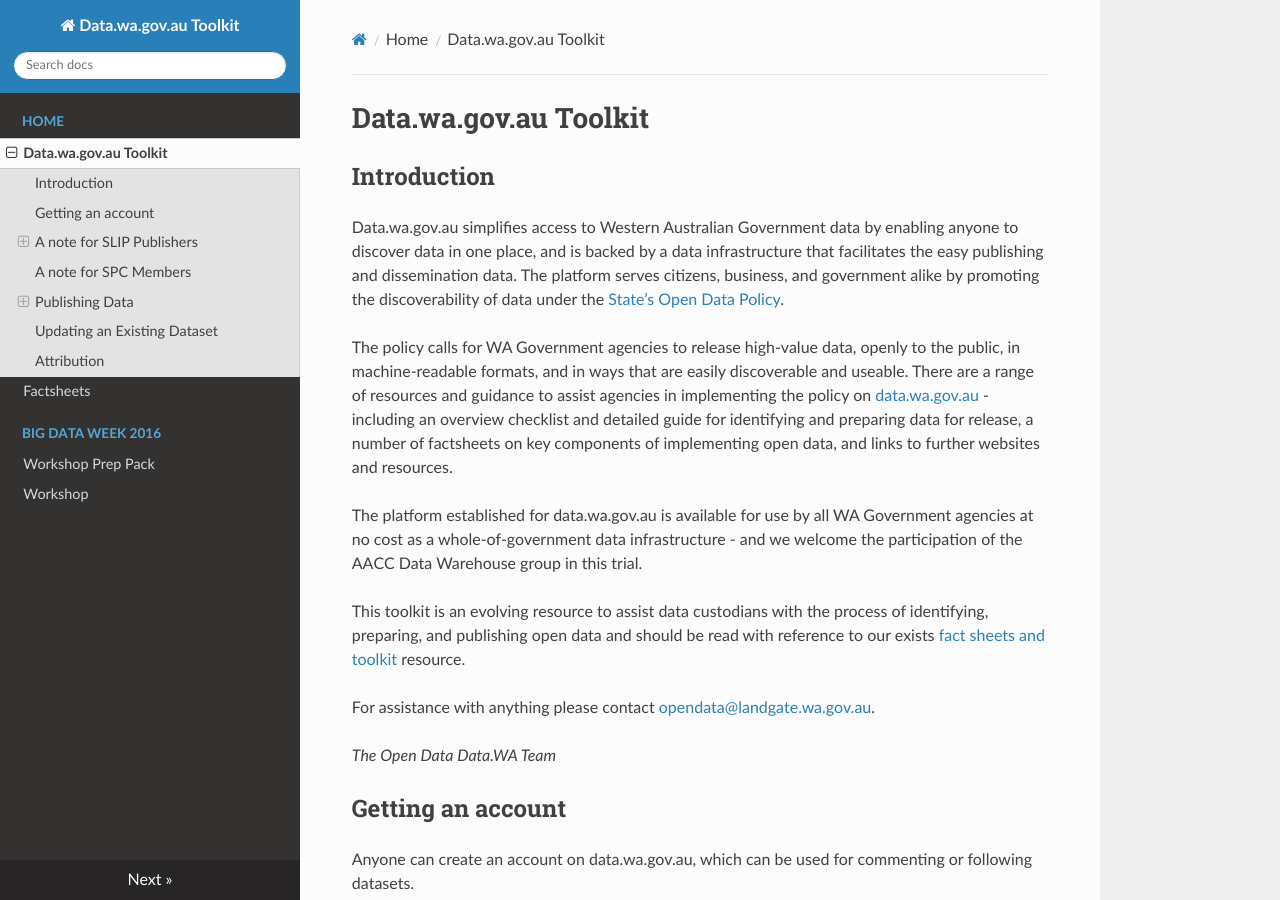
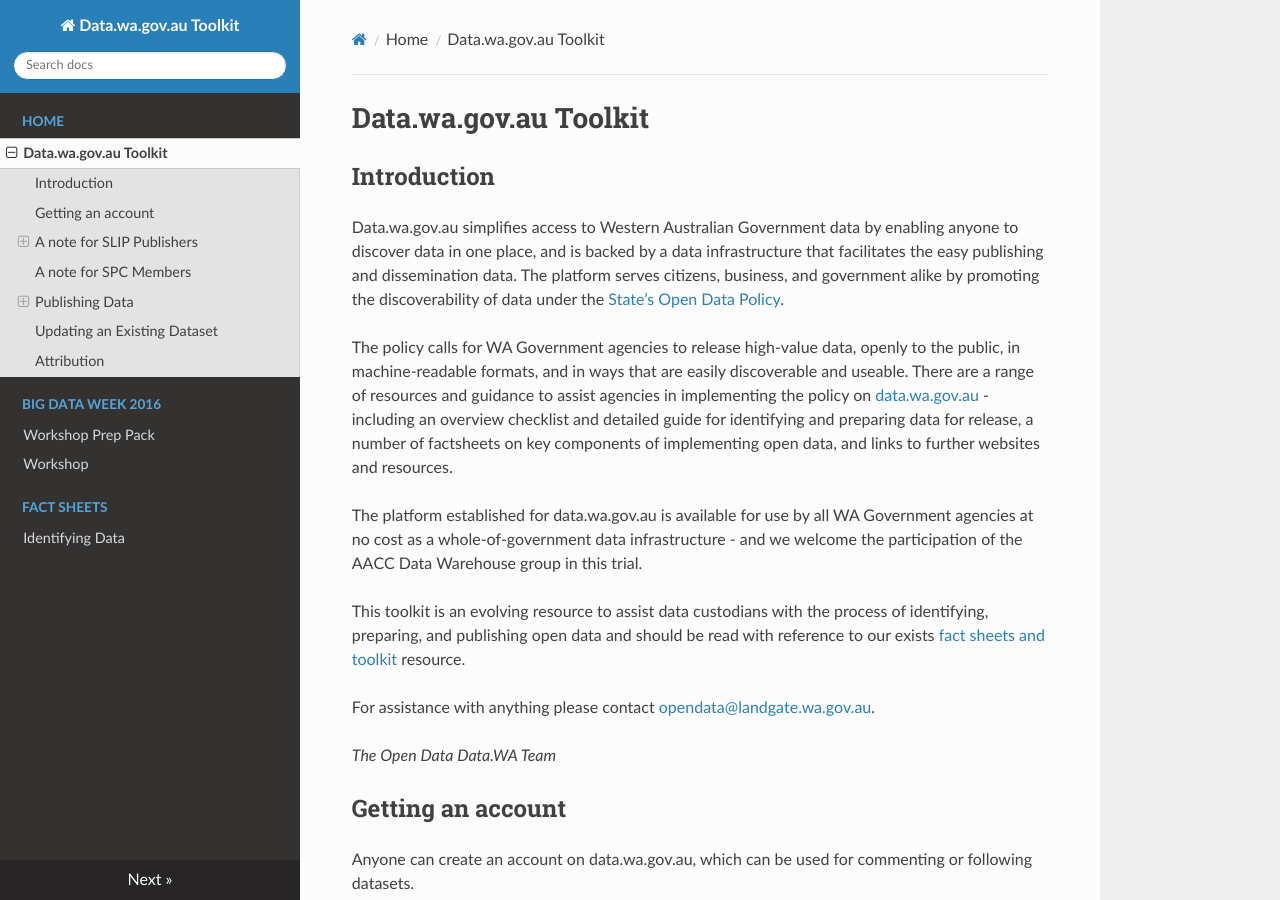
Before and after one commit to datawagovau/toolkit, an MkDocs documentation site: the page built from docs/index.md, in a window 1280 px wide and 900 px high. Built offline with MkDocs 1.6.1, drawn with Linux system fonts in a browser that asks for light colours; nearby versions of some CDN libraries; old or Windows-style settings are respelled for this version of MkDocs.

Commit message:
Update mkdocs.yml

```diff
--- a/mkdocs.yml
+++ b/mkdocs.yml
@@ -3,7 +3,7 @@
     - [index.md, Home, Data.wa.gov.au Toolkit]
     - [bigdataweek-workshop.md, Big Data Week 2016, Workshop Prep Pack]
     - [bigdataweek-workshop-actual.md, Big Data Week 2016, Workshop]
-    - [identifying-data.md, Home, Factsheets]
+    - [factsheets/identifying-data.md, Fact Sheets, Identifying Data]
     # - [dto.md, Home, DTO Digital Service Standard]
     # - [splunk.md, Home, Splunk]
     # - [hp-helion.md, Home, HP Helion]
```
